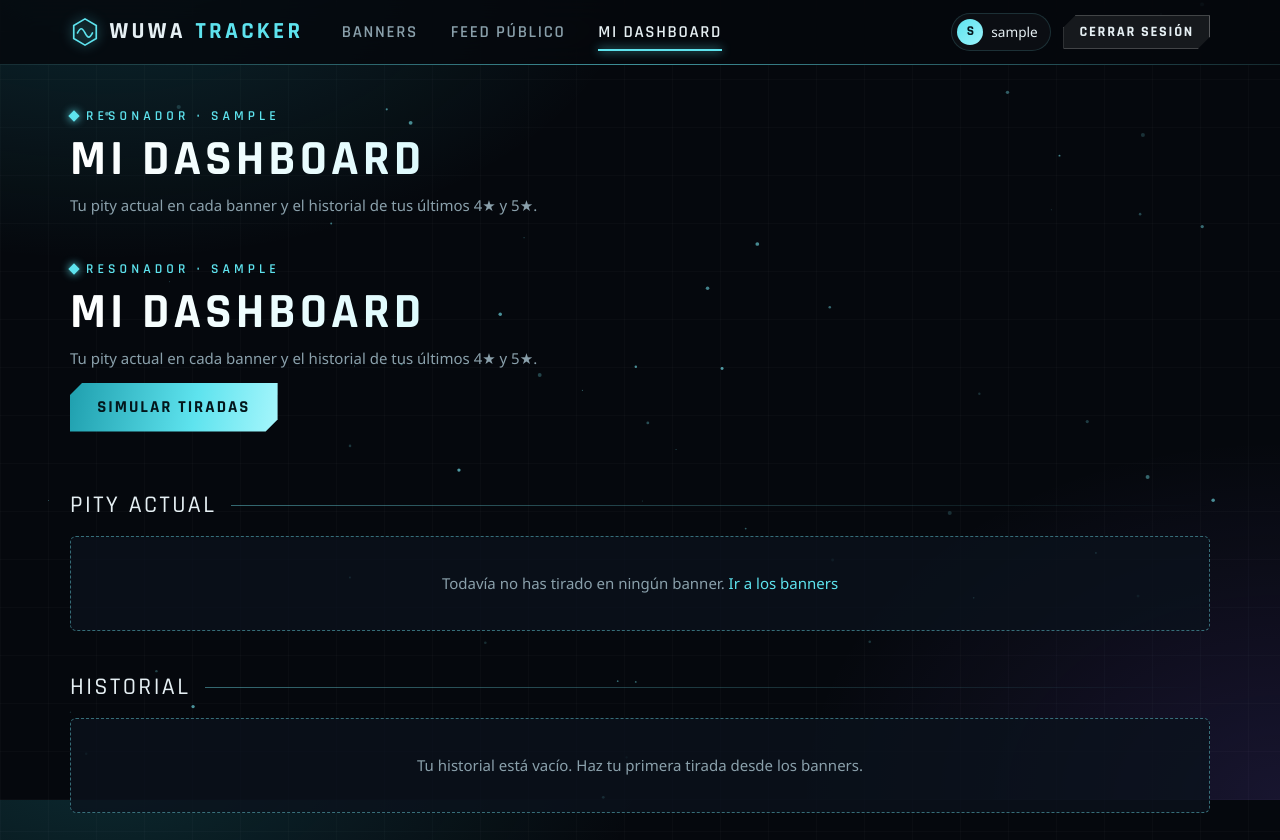
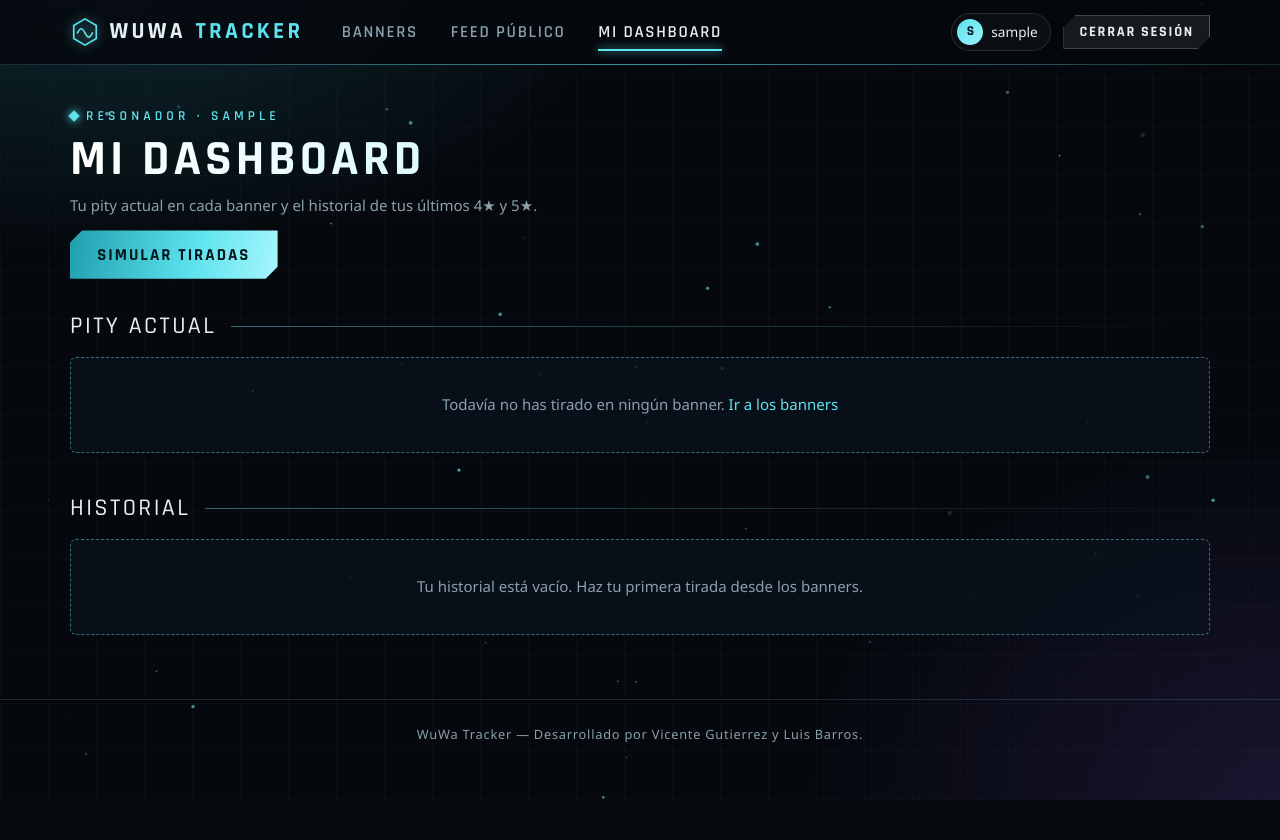
Before and after one commit to LShadowFx/wuwa_tracker, a Django app: page /dashboard/ in a window 1280 px wide. Shown: the top 840 px of the page. After the commit the page ends 800 px from the top, so only its background shows below. Run offline with Django 5.2, Linux system fonts and the light colour scheme; the visitor is signed in with stand-in values (Sample User, id 1); data comes from the database, SQL or seed files in the repository; data that the repository does not hold is empty.

Commit message:
fix: validacion de metodo POST en login/logout y duplicacion de bloque dashboard

```diff
--- a/templates/gacha/dashboard.html
+++ b/templates/gacha/dashboard.html
@@ -6,12 +6,7 @@
     <span class="etiqueta">Resonador · {{ user.username }}</span>
     <h1>Mi dashboard</h1>
     <p>Tu pity actual en cada banner y el historial de tus últimos 4&#9733; y 5&#9733;.</p>
-    <header class="cabecera-pagina">
-    <span class="etiqueta">Resonador · {{ user.username }}</span>
-    <h1>Mi dashboard</h1>
-    <p>Tu pity actual en cada banner y el historial de tus últimos 4&#9733; y 5&#9733;.</p>
     <a href="{% url 'gacha:simular' %}" class="btn-w btn-w--cian" style="margin-top:.8rem">Simular tiradas</a>
-</header>
 </header>
 
 <h2 class="titulo-seccion" style="margin-top:.5rem">Pity actual</h2>
```
Also changed, not shown: cuentas/views.py (+6 -8 lines).
